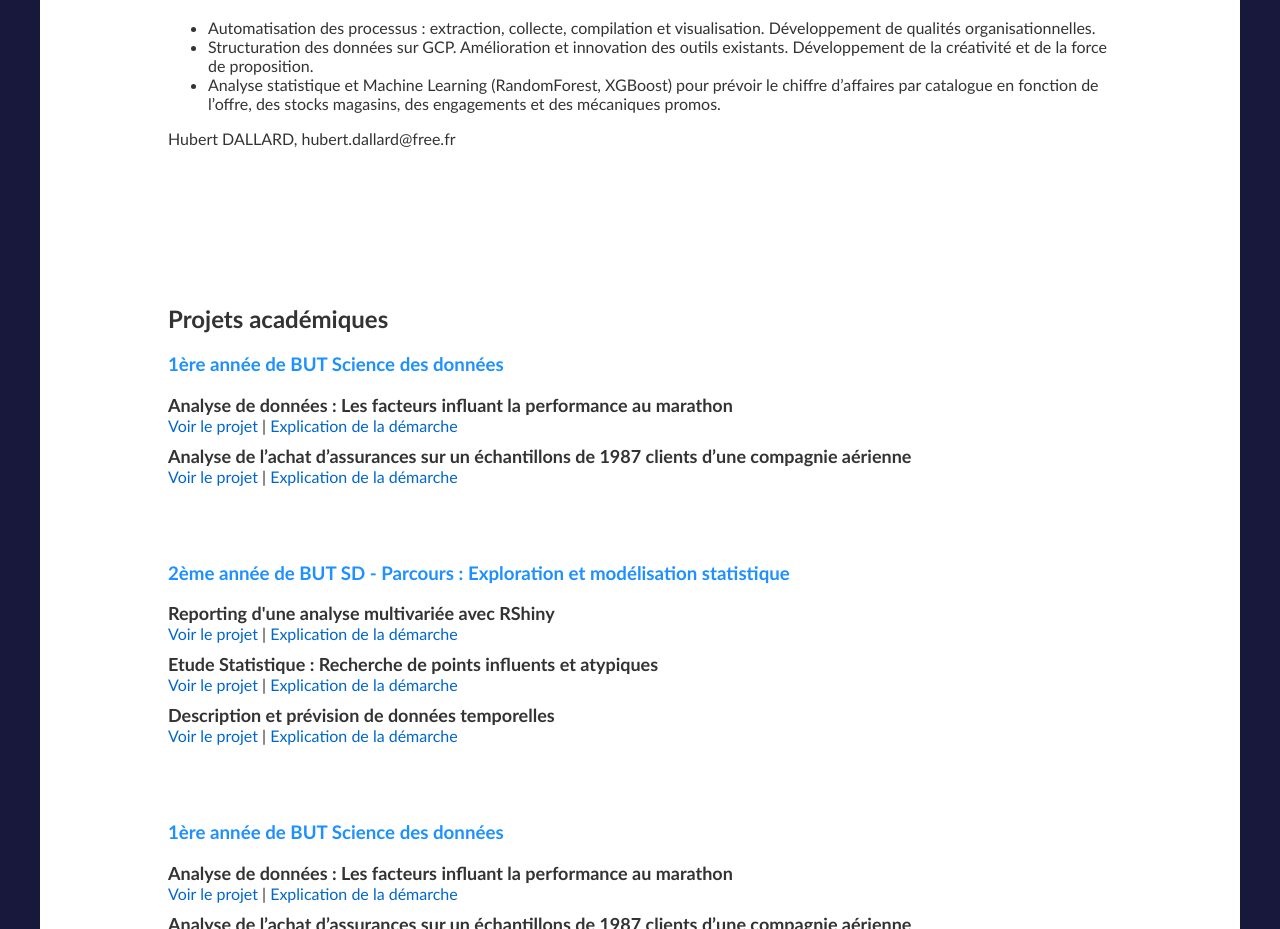
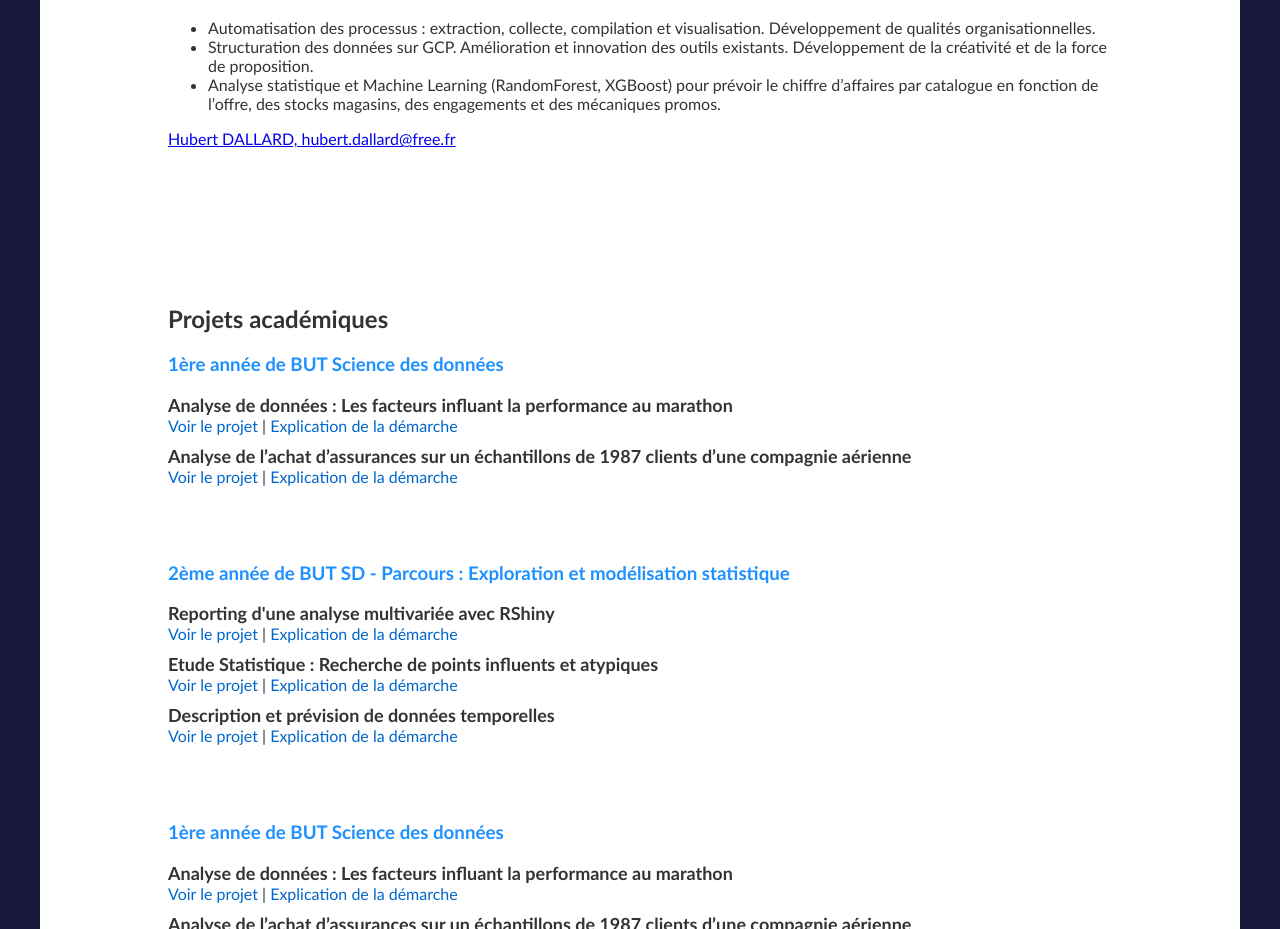
Before and after one commit to JeyRuth/portfolio, a plain HTML site: page index.html in a window 1280 px wide. Shown: the part 1588-2517 px from the top of the page. Drawn offline with Linux system fonts and the light colour scheme.

Commit message:
Update index.html

```diff
--- a/index.html
+++ b/index.html
@@ -100,7 +100,7 @@
             <li>Structuration des données sur GCP. Amélioration et innovation des outils existants. Développement de la créativité et de la force de proposition. </li>
             <li>Analyse statistique et Machine Learning (RandomForest, XGBoost) pour prévoir le chiffre d’affaires par catalogue en fonction de l’offre, des stocks magasins, des engagements et des mécaniques promos. </li>
         </ul>
-        <div class="referent_casino"> Hubert DALLARD, hubert.dallard@free.fr </div>
+        <div class="referent_casino"> <a href="mailto:jeyaranjan.ruth@outlook.fr">Hubert DALLARD, hubert.dallard@free.fr</a> </div>
         <br>
         <br>
         <br>
```
